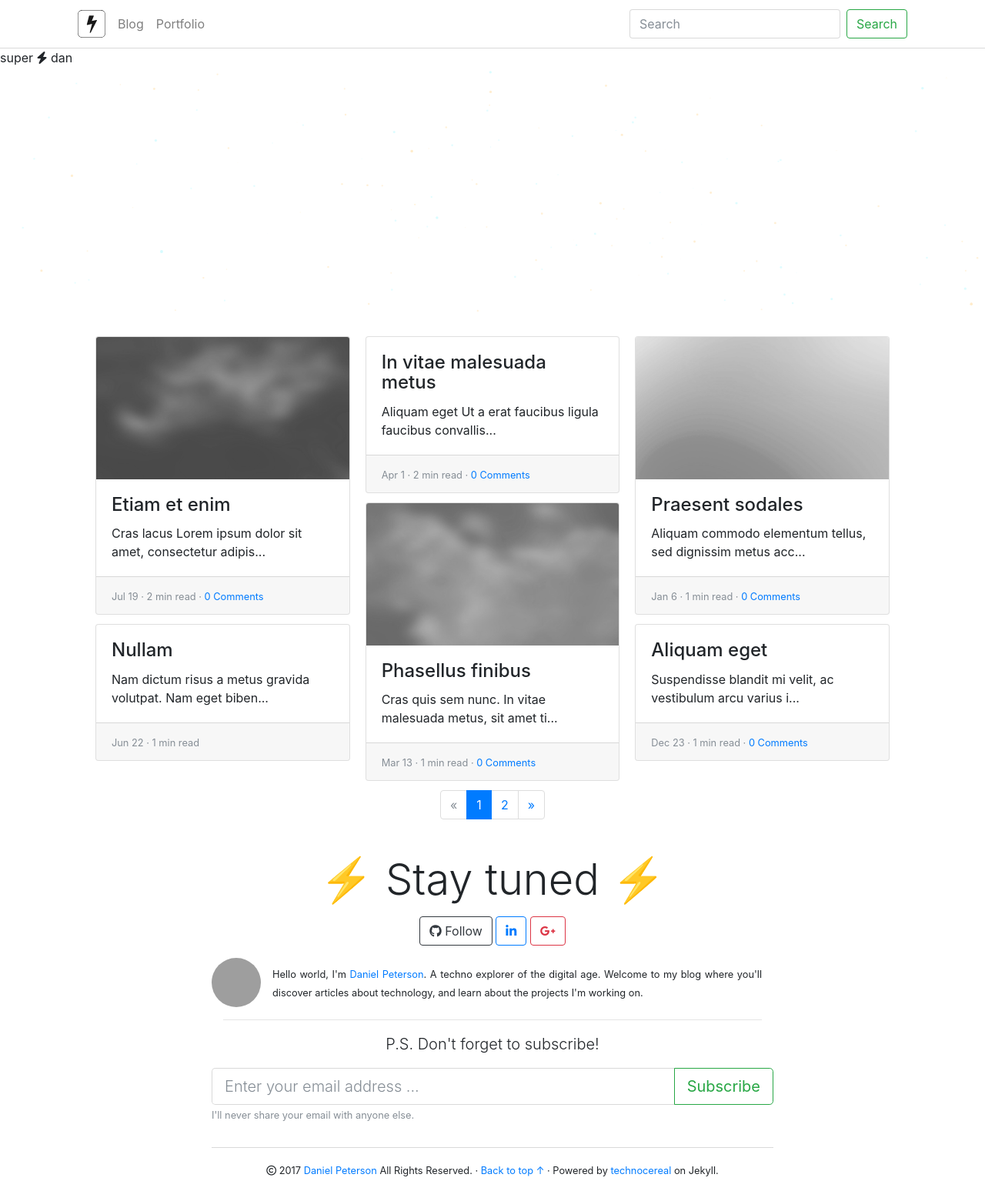
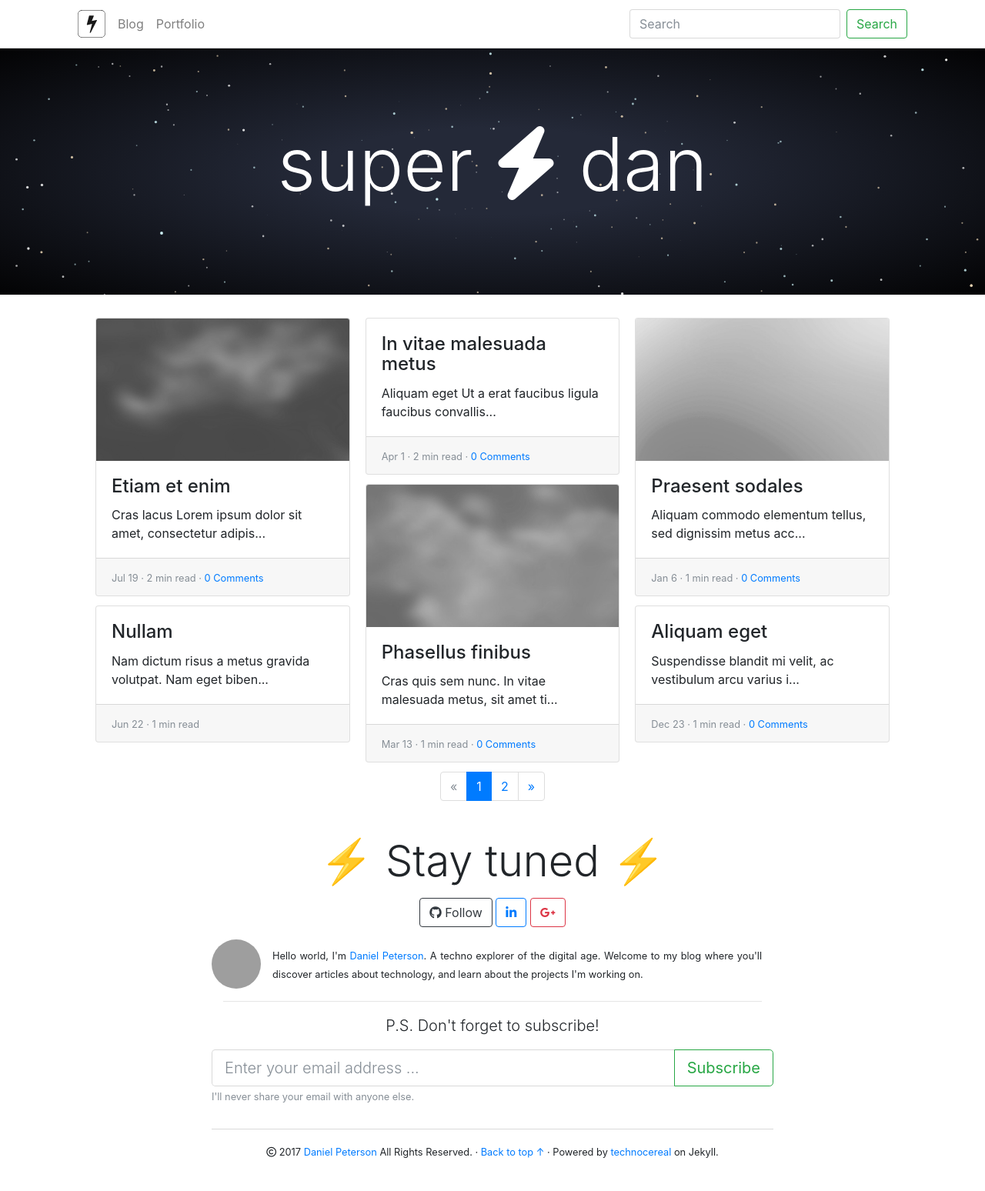
Before and after one commit to danrpts/danrpts.github.io, a Jekyll site: the page built from index.html, in a window 1280 px wide. Shown: the whole page at 77% size. Built offline with Jekyll 4.4.1, drawn with Linux system fonts in a browser that asks for light colours; nearby versions of some CDN libraries; emoji names are drawn with the system emoji font; the list of posts is cut into pages by our own code; comment, search, counter and statistics services are not loaded; after the commit the page ends 1524 px from its top, so only the background shows below that; grey boxes are pictures that could not be loaded.

Commit message:
starfield and arrow thing

```diff
--- a/assets/css/main.scss
+++ b/assets/css/main.scss
@@ -6,6 +6,81 @@
 //     width: 100%;
 //   }
 // }
+
+#starfield-wrapper {
+
+  position: relative;
+  display: inline-block;
+
+  #starfield-canvas {
+    position: relative;
+    z-index: 1;
+    width: 100%;
+    background: radial-gradient(ellipse at center, #242938 25%, #030304 100%);
+  }
+
+  #starfield-header {
+    color: white;
+    z-index: 2;
+    position: absolute;
+    text-align: center;
+    width: 100%;
+    font-weight: 300;
+    line-height: 1.1;
+
+    // Extra small devices (portrait phones, less than 576px)
+    @media (max-width: 575px) {
+      top: 20%;
+      font-size: 3rem;
+    }
+
+    // Small devices (landscape phones, less than 768px)
+    @media (min-width: 576px) and (max-width: 767px) {
+      top: 20%;
+      font-size: 4rem;
+    }
+
+    // Medium devices (tablets, less than 992px)
+    @media (min-width: 578px) and (max-width: 991px) {
+      top: 25%;
+      font-size: 5rem;
+    }
+
+    // Large devices (desktops, less than 1200px)
+    @media (min-width: 992px) {
+      top: 30%;
+      font-size: 6rem;
+    }
+  }
+
+}
+
+.arrow_box {
+	position: relative;
+	background: #ffffff;
+}
+.arrow_box:after, .arrow_box:before {
+	bottom: 100%;
+	left: 24%;
+	border: solid transparent;
+	content: " ";
+	height: 0;
+	width: 0;
+	position: absolute;
+	pointer-events: none;
+}
+
+.arrow_box:after {
+	border-color: rgba(255, 255, 255, 0);
+	border-bottom-color: #ffffff;
+	border-width: 15px;
+	margin-left: -15px;
+}
+.arrow_box:before {
+	border-bottom-color: rgba(0, 0, 0, 0.15);
+	border-width: 16px;
+	margin-left: -16px;
+}
 
 .sticky-top.is-sticky {
   position: fixed;
```
